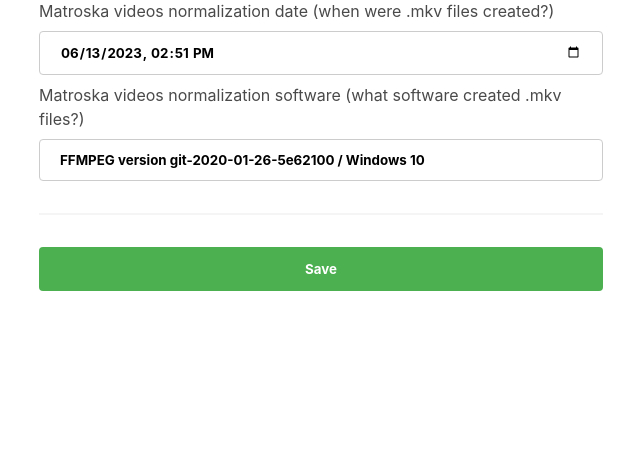
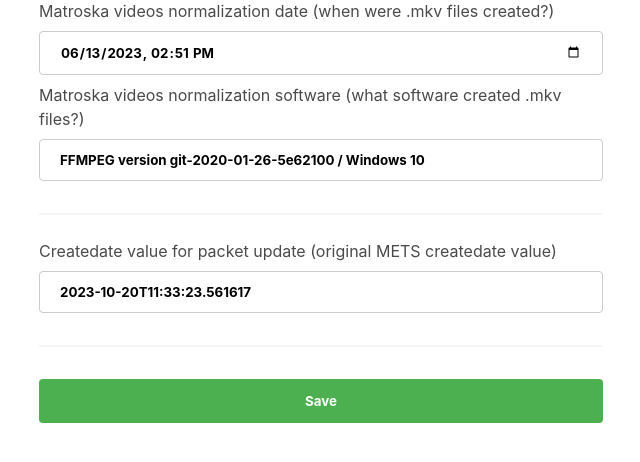
Before and after one commit to FinnishNationalGallery/mediajam, a Flask app: page /settings in a window 1280 px wide; the page is wider, and only the part inside the window is pictured. Shown: the part 204-666 px from the top of that part, without its empty margins (319-959 px from the left). Run offline with Flask 3, Linux system fonts and the light colour scheme; the visitor is signed in with stand-in values (Sample User, id 1); parts of the project's set-up code (start-up, migrations or seed data) failed here and were passed over; some libraries are stand-ins or nearby versions.

Commit message:
Code update
METS update function and settings json mets createdate added. Choose between production vs testing environment now in .env file.

```diff
--- a/app.py
+++ b/app.py
@@ -250,9 +250,11 @@ def settings():
       normalization_date = form.premis_video_normalization_date.data
       normalization_date_str = normalization_date.strftime('%Y-%m-%dT%H:%M')
       normalization_agent = form.premis_video_normalization_agent.data
+      mets_createdate = form.mets_createdate.data
       settings = {
         "prem_norm_date": normalization_date_str,
-        "prem_norm_agent": normalization_agent}
+        "prem_norm_agent": normalization_agent,
+        "mets_createdate": mets_createdate}
       json_obj = json.dumps(settings, indent=4)
       try:
          file = open("settings.json", "w")
@@ -272,7 +274,8 @@ def settings():
       except:
          settings = {
          "prem_norm_date": "",
-         "prem_norm_agent": ""}
+         "prem_norm_agent": "",
+         "mets_createdate": ""}
          json_obj = json.dumps(settings, indent=4)
          file = open("settings.json", "w")
          file.write(json_obj)
@@ -696,6 +699,27 @@ def sip_compile_mets():
       return redirect(url_for('sip'))
    return True
 
+@app.route("/sip_compile_mets_update")
+@login_required
+def sip_compile_mets_update():
+   redir = request.args.get('flag') # If you want to make own button for this function
+   LastmodDate = datetime.datetime.now(datetime.timezone(datetime.timedelta(hours=3))).isoformat()
+   ###
+   file = open("settings.json", "r")
+   content = file.read()
+   settings = json.loads(content)
+   file.close()
+   mets_createdate = settings['mets_createdate']
+   ###
+   if session['mp_inv']:
+      objid = session['mp_inv']
+   else:
+      objid = str(uuid.uuid1())
+   subprocess_args('compile-mets','--workspace', SIP_path , 'ch', ORGANIZATION, CONTRACTID, '--objid',objid, '--create_date', mets_createdate, '--last_moddate', LastmodDate, '--record_status', 'update', '--copy_files', '--clean')
+   if redir == 'once':
+      return redirect(url_for('sip'))
+   return True
+
 @app.route("/sip_sign_mets")
 @login_required
 def sip_sign_mets():
--- a/env.txt
+++ b/env.txt
@@ -3,6 +3,11 @@
 
 ORGANIZATION='Name of your organization'
 CONTRACTID='urn:uuid given for your organization by CSC'
+#Choose Production or Testing server connection
+CONF_MP='Testing server connection'
+CONF_SFTP='Testing server connection'
+CONF_REST='Testing server connection'
+CONF_PASLOG='Testing server connection'
 #
 APP_SERVER_ADDRESS='url for server, like this: https:/server.example.com/app/'
 SECRET_KEY='Give secret key for your application'
--- a/modules/form_metadata.py
+++ b/modules/form_metadata.py
@@ -12,4 +12,5 @@ class SearchMuseumPlus(FlaskForm):
 class Settings(FlaskForm):
     premis_video_normalization_date = DateTimeField('Your premis_video_normalization_date', format='%Y-%m-%dT%H:%M')
     premis_video_normalization_agent = StringField('premis_video_normalization_agent', validators= [Length(min=0, max=200)])
+    mets_createdate = StringField('mets_createdate', validators= [Length(min=0, max=200)])
     submit = SubmitField('Save')
--- a/modules/mp_metadata.py
+++ b/modules/mp_metadata.py
@@ -11,10 +11,16 @@ config = dotenv_values(".env")
 DATA_path = config['DATA_FOLDER']
 METADATA_path = config['METADATA_FOLDER']
 LIDO_SOURCE = config['LIDO_SOURCE']
-MP_URL = config['MP_TEST_URL']
-MP_PASSI = config['MP_TEST_PASS']
+if "Production" in config['CONF_MP']:
+    MP_URL = config['MP_PROD_URL']
+    MP_PASSI = config['MP_PROD_PASS']
+    MP_ENV = 'MuseumPlus PRODUCTION ENVIRONMENT'
+else:
+    MP_URL = config['MP_TEST_URL']
+    MP_PASSI = config['MP_TEST_PASS']
+    MP_ENV = 'MuseumPlus TESTING ENVIRONMENT'
 MP_PASS = tuple(MP_PASSI.split(","))
-MP_ENV = 'MuseumPlus TESTING ENVIRONMENT'
+
 
 def read_lido_xml():
     try:
@@ -99,6 +105,8 @@ def get_object_by_number(object_inv):
         xml=""
         return totalSize, mylist, xml
     mylist = []
+    totalSize="0"
+    xml=""
     ns_mod = {'ns':'http://www.zetcom.com/ria/ws/module'}
     ###############################################
     def get_values(element):
@@ -149,6 +157,8 @@ def get_object_by_title(title):
         xml=""
         return totalSize, mylist, xml
     mylist = []
+    totalSize="0"
+    xml=""
     ns_mod = {'ns':'http://www.zetcom.com/ria/ws/module'}
     ###############################################
     def get_values(element):
--- a/modules/mp_paslog_mod.py
+++ b/modules/mp_paslog_mod.py
@@ -8,19 +8,30 @@ config = dotenv_values(".env")
 DATA_path = config['DATA_FOLDER']
 METADATA_path = config['METADATA_FOLDER']
 #
-MP_URL = config['MP_TEST_URL']
-MP_PASSI = config['MP_TEST_PASS']
+if "Production" in config['CONF_PASLOG']:
+    MP_URL = config['MP_PROD_URL']
+    MP_PASSI = config['MP_PROD_PASS']
+    MP_ENV = 'MuseumPlus PRODUCTION ENVIRONMENT'
+else:
+    MP_URL = config['MP_TEST_URL']
+    MP_PASSI = config['MP_TEST_PASS']
+    MP_ENV = 'MuseumPlus TESTING ENVIRONMENT'
 MP_PASS = tuple(MP_PASSI.split(","))
 MP_PASSI_WRITE = config['MP_TEST_PASS_WRITE']
 MP_PASS_WRITE = tuple(MP_PASSI_WRITE.split(","))
-MP_ENV = 'MuseumPlus TESTING ENVIRONMENT'
 #
-REST_SERVER = config['REST_SERVER_TEST']
-REST_AUTH = config['REST_AUTH_TEST']
+if "Production" in config['CONF_PASLOG']:
+    REST_SERVER = config['REST_SERVER_PROD']
+    REST_AUTH = config['REST_AUTH_PROD']
+    REST_ENV = 'CSC-PAS PRODUCTION ENVIRONMENT'
+else:
+    REST_SERVER = config['REST_SERVER_TEST']
+    REST_AUTH = config['REST_AUTH_TEST']
+    REST_ENV = 'CSC-PAS TESTING ENVIRONMENT'
 REST_PASS = tuple(REST_AUTH.split(","))
 REST_URNUUID = config['REST_URNUUID']
 REST_URL = REST_SERVER + REST_URNUUID
-REST_ENV = 'CSC-PAS TESTING ENVIRONMENT'
+
 
 # This is better way to parse XML response
 def get_mp_object_by_paslog():
--- a/modules/pas_rest.py
+++ b/modules/pas_rest.py
@@ -3,11 +3,17 @@ import requests
 from dotenv import dotenv_values
 
 config = dotenv_values(".env")
-REST_SERVER = config['REST_SERVER_TEST']
-REST_AUTH = config['REST_AUTH_TEST']
+if "Production" in config['CONF_REST']:
+    REST_SERVER = config['REST_SERVER_PROD']
+    REST_AUTH = config['REST_AUTH_PROD']
+    REST_ENV = 'PAS PRODUCTION ENVIRONMENT'
+else:
+    REST_SERVER = config['REST_SERVER_TEST']
+    REST_AUTH = config['REST_AUTH_TEST']
+    REST_ENV = 'PAS TESTING ENVIRONMENT'
+
 REST_PASS = tuple(REST_AUTH.split(","))
 REST_URNUUID = config['REST_URNUUID']
-REST_ENV = 'PAS TESTING ENVIRONMENT'
 REST_URL = REST_SERVER + REST_URNUUID
 
 def get_status():
--- a/modules/pas_sftp.py
+++ b/modules/pas_sftp.py
@@ -5,10 +5,14 @@ from dotenv import dotenv_values
 config = dotenv_values(".env")
 KEY_PATH = config['PRIVATE_KEY_PATH']
 KEY_PASS = config['PRIVATE_KEY_PASS']
-SFTP_HOST = config['SFTP_HOST_TEST']
+DOWNLOAD_FOLDER = config['DOWNLOAD_FOLDER']
 SFTP_USER = config['SFTP_USER']
-SFTP_ENV = 'PAS TESTING ENVIRONMENT'
-DOWNLOAD_FOLDER = config['DOWNLOAD_FOLDER']
+if "Production" in config['CONF_SFTP']:
+    SFTP_HOST = config['SFTP_HOST_PROD']
+    SFTP_ENV = 'PAS PRODUCTION ENVIRONMENT'
+else:
+    SFTP_HOST = config['SFTP_HOST_TEST']
+    SFTP_ENV = 'PAS TESTING ENVIRONMENT'
 
 def folder(folderpath):
     cnopts = pysftp.CnOpts()
--- a/settings.json
+++ b/settings.json
@@ -1,4 +1,5 @@
 {
     "prem_norm_date": "2023-06-13T14:51",
-    "prem_norm_agent": "FFMPEG version git-2020-01-26-5e62100 / Windows 10"
+    "prem_norm_agent": "FFMPEG version git-2020-01-26-5e62100 / Windows 10",
+    "mets_createdate": "2023-10-20T11:33:23.561617"
 }
--- a/templates/ffmpeg_info.html
+++ b/templates/ffmpeg_info.html
@@ -27,7 +27,7 @@
             <b>
                 Video stream to FFV1 and TWO Audio streams to FLAC:
             </b></br>
-            <small>ffmpeg -i Michael_Smith-Secret_horror_DV.mov -map 0:0 -map 0:2 -vcodec:0 ffv1 -level 3 -g 1 -slicecrc 1 -context 1 -acodec:2 flac Michael_Smith-Secret_FFV1_2xFLAC.mkv</small>
+            <small>ffmpeg -i Michael_Smith-Secret_horror_DV.mov -map 0:0 -map 0:1 -map 0:2 -c:v:0 ffv1 -level 3 -g 1 -slicecrc 1 -context 1 -c:a:0 flac -c:a:1 flac Michael_Smith-Secret_FFV1_2xFLAC.mkv</small>
             </br>
 
             <b>
--- a/templates/settings.html
+++ b/templates/settings.html
@@ -69,6 +69,23 @@
 
             </div>
             <hr>
+            <div>
+                Createdate value for packet update (original METS createdate value)
+                {{ form.mets_createdate(placeholder="mets_createdate", value=settings['mets_createdate'],
+                style='width: 100%;
+                font-weight: bold;
+                padding: 12px 20px ;
+                margin: 8px 0;
+                border: 1px solid #ccc;
+                border-radius: 4px;
+                box-sizing: border-box') }}
+                {% for error in form.mets_createdate.errors %}
+                <p style="color: red;">{{ error }}</p>
+                {% endfor %}
+
+            </div>
+
+            <hr>
             <p>{{ form.submit(style ='background-color: #4CAF50;
                 color: white;
                 font-weight: bold;
@@ -78,6 +95,7 @@
                 border: none;
                 border-radius: 4px') }}
             </p>
+
         </form>
     </div>
     <div class="column is-one-quarter">
--- a/templates/sip.html
+++ b/templates/sip.html
@@ -82,6 +82,8 @@
             </br></br>
             &larr;
             <a href="{{url_for('sip_compile_mets')}}?flag=once"><button class="button is-info" id="hide4">Compile-mets</button></a>
+            OR
+            <a href="{{url_for('sip_compile_mets_update')}}?flag=once"><button class="button is-warning" id="hide4">METS-update</button></a>
             Compile METS XML file
             </br></br>
             &larr;
```
